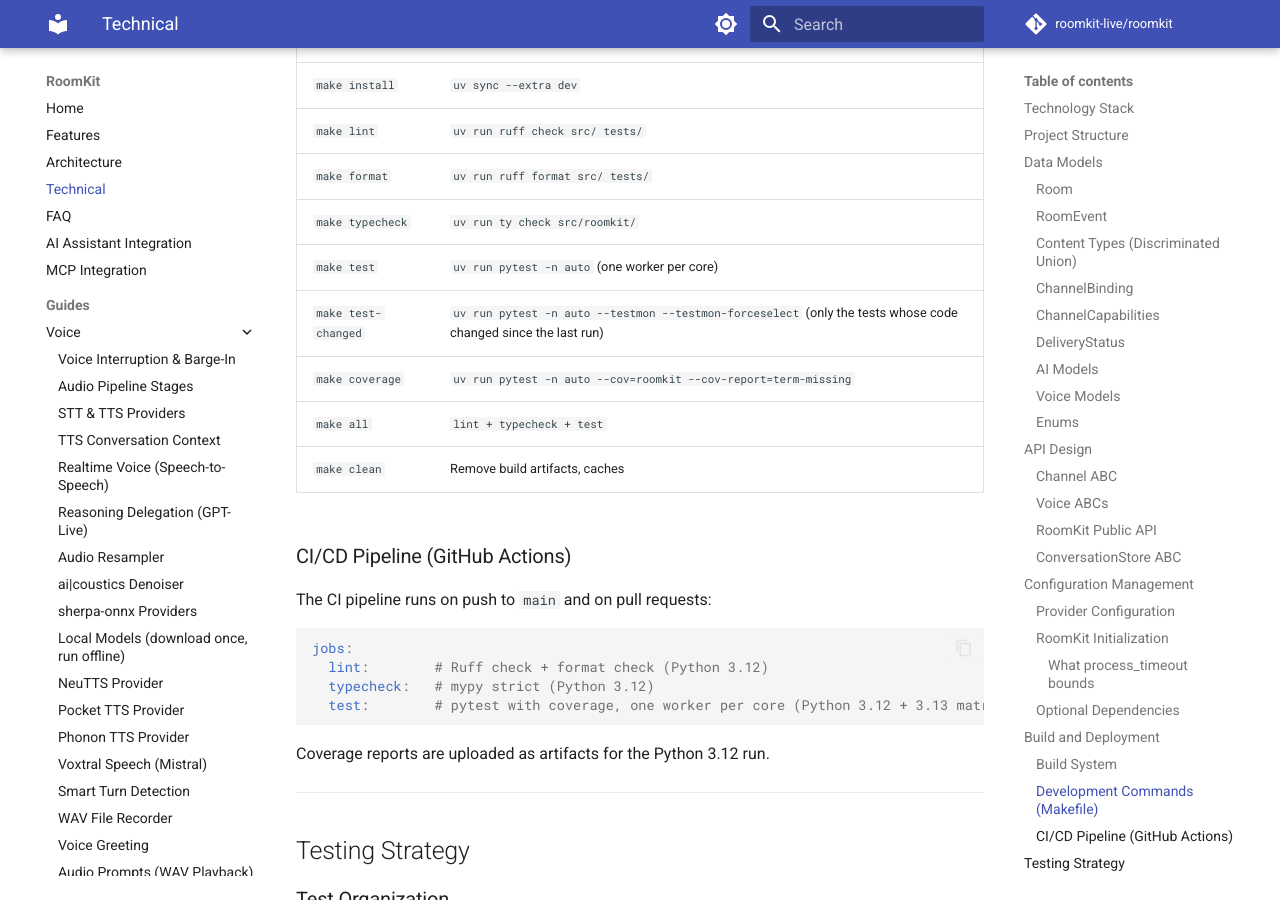
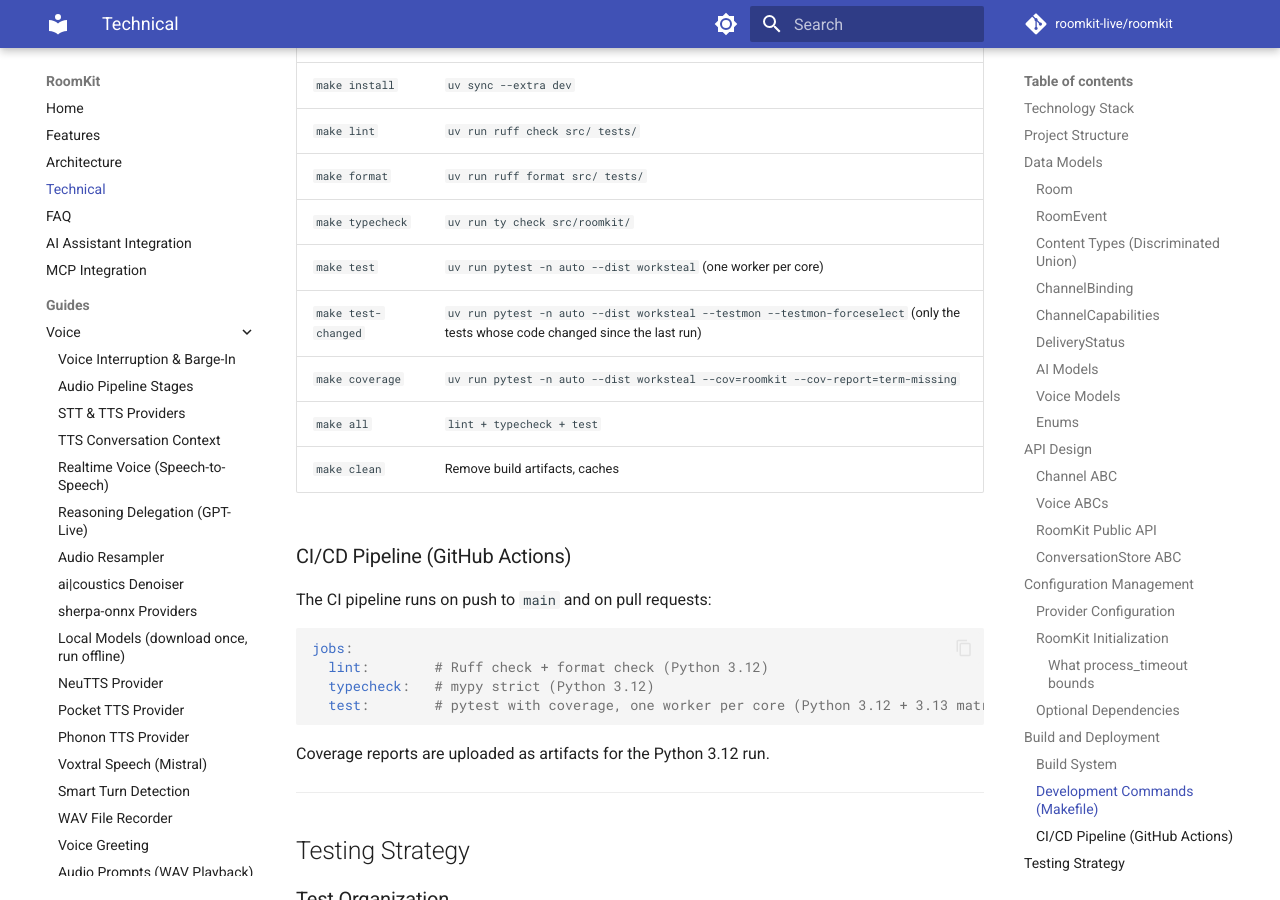
Before and after one commit to roomkit-live/roomkit-docs, an MkDocs documentation site: the page built from docs/technical.md, in a window 1280 px wide and 900 px high, scrolled down 16137 px. Built offline with MkDocs 1.6.1 and Material for MkDocs 9.7.7, drawn with Linux system fonts in a browser that asks for light colours; comment, search, counter and statistics services are not loaded.

Commit message:
docs(technical): the make test commands carry --dist worksteal, as the Makefile now passes it (RMK-919)

```diff
--- a/docs/technical.md
+++ b/docs/technical.md
@@ -725,9 +725,9 @@ artifacts = ["*.md", "*.txt"]
 | `make lint` | `uv run ruff check src/ tests/` |
 | `make format` | `uv run ruff format src/ tests/` |
 | `make typecheck` | `uv run ty check src/roomkit/` |
-| `make test` | `uv run pytest -n auto` (one worker per core) |
-| `make test-changed` | `uv run pytest -n auto --testmon --testmon-forceselect` (only the tests whose code changed since the last run) |
-| `make coverage` | `uv run pytest -n auto --cov=roomkit --cov-report=term-missing` |
+| `make test` | `uv run pytest -n auto --dist worksteal` (one worker per core) |
+| `make test-changed` | `uv run pytest -n auto --dist worksteal --testmon --testmon-forceselect` (only the tests whose code changed since the last run) |
+| `make coverage` | `uv run pytest -n auto --dist worksteal --cov=roomkit --cov-report=term-missing` |
 | `make all` | `lint + typecheck + test` |
 | `make clean` | Remove build artifacts, caches |
 
```
